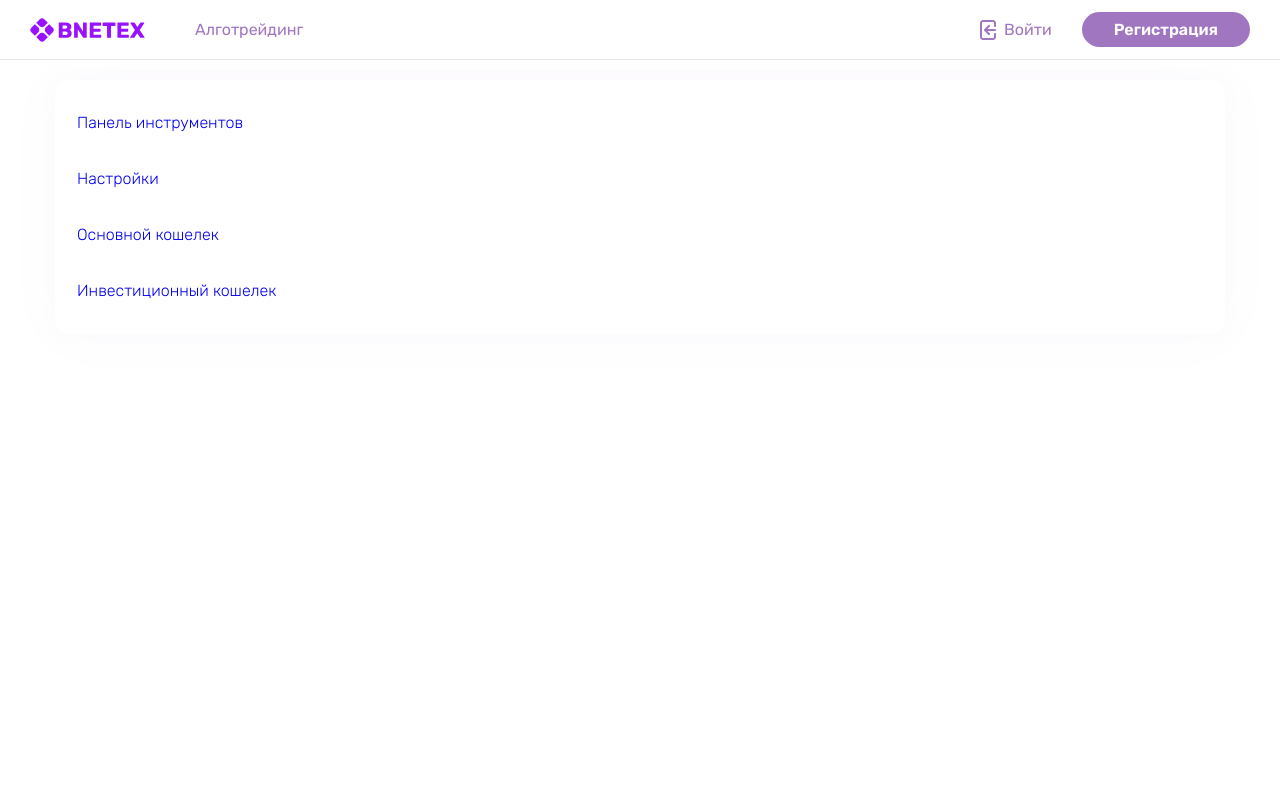
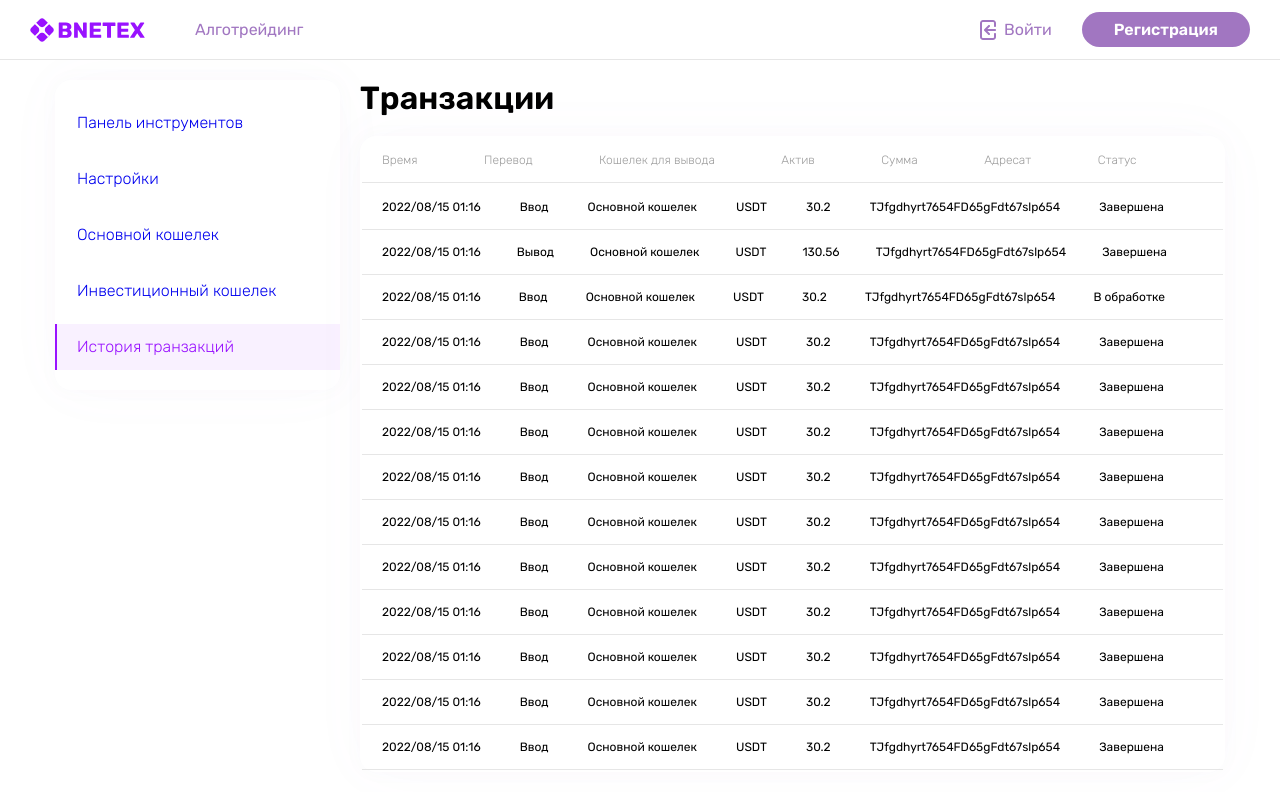
Before and after one commit to Uxa9/bnetex, a React (Create React App) app in the folder bnetex-new/: page /dashboard/transactions in a window 1280 px wide. Shown: the top 792 px of the page. Built offline with nearby package versions, Linux system fonts and the light colour scheme; what react-localization would draw is missing.

Commit message:
basic transactions table

```diff
--- a/bnetex-new/package.json
+++ b/bnetex-new/package.json
@@ -6,6 +6,7 @@
     "apexcharts": "^3.35.4",
     "axios": "^0.27.2",
     "classnames": "^2.3.1",
+    "date-fns": "^2.29.3",
     "react": "17.0.2",
     "react-apexcharts": "^1.4.0",
     "react-dom": "17.0.2",
--- /dev/null
+++ b/bnetex-new/src/lib/types/cryptoTransactionItem.ts
@@ -0,0 +1,9 @@
+export interface CryptoTransactionItemType {
+    date: Date,
+    type: 'Withdrawal' | 'Income',
+    wallet: string,
+    coin: string,
+    amount: number,
+    destination: string,
+    status: 'Confirmed' | 'Processing',
+}
--- /dev/null
+++ b/bnetex-new/src/lib/utils/formatDate.ts
@@ -0,0 +1,3 @@
+import { format } from 'date-fns';
+
+export const formatDate = (date: Date, showTime?: boolean) => format(date, `yyyy/MM/dd${ showTime ? ' HH:mm': ''}`);
--- a/bnetex-new/src/modules/Auth/Login/login.tsx
+++ b/bnetex-new/src/modules/Auth/Login/login.tsx
@@ -3,7 +3,7 @@ import { useActions } from 'lib/hooks/useActionCreators';
 import { useToast } from 'lib/hooks/useToast';
 import { Button, Input } from 'lib/ui-kit';
 import { emailValidation, requiredValidation } from 'lib/utils/hookFormValidation';
-import { useEffect, useState } from 'react';
+import { useState } from 'react';
 import { useForm } from 'react-hook-form';
 import FormCard from '../FormCard/formCard';
 import styles from './login.module.scss';
--- a/bnetex-new/src/modules/Dashboard/dashboard.tsx
+++ b/bnetex-new/src/modules/Dashboard/dashboard.tsx
@@ -3,7 +3,7 @@ import { useEffect, useState } from 'react';
 import { Link, Outlet } from 'react-router-dom';
 import styles from './dashboard.module.scss';
 
-type activeSectionType = 'tools' | 'settings' | 'wallet/main' | 'wallet/futures' | 'wallet/investor';
+type activeSectionType = 'tools' | 'settings' | 'wallet/main' | 'wallet/futures' | 'wallet/investor' | 'transactions';
 
 interface dashboardSection{
     link: activeSectionType,
@@ -30,6 +30,10 @@ const dashboardSections: dashboardSection[] = [
     {
         link: 'wallet/investor',
         title: 'Инвестиционный кошелек',
+    },
+    {
+        link: 'transactions',
+        title: 'История транзакций',
     },
 ];
 
--- /dev/null
+++ b/bnetex-new/src/modules/Dashboard/transactions/cryptoTransactionItem/cryptoTransactionItem.tsx
@@ -0,0 +1,51 @@
+import classNames from 'classnames';
+import { CryptoTransactionItemType } from 'lib/types/cryptoTransactionItem';
+import { formatDate } from 'lib/utils/formatDate';
+import styles from './cryptoTransactionItem.module.scss';
+
+interface CryptoTransactionItemProps{
+    item: CryptoTransactionItemType,
+}
+
+const mapType = (element: CryptoTransactionItemType['type']) => {
+    return (
+        <td
+            className={classNames(styles['item-type'],
+                styles[`item-type--${element}`]
+            )}
+        >
+            {element === 'Income' ? 'Ввод' : 'Вывод'}
+        </td>
+    );
+};
+
+const mapStatus = (element: CryptoTransactionItemType['status']) => {
+    return (
+        <td
+            className={classNames(styles['item-status'],
+                styles[`item-status--${element}`]
+            )}
+        >
+            {element === 'Confirmed' ? 'Завершена' : 'В обработке'}
+        </td>
+    );
+};
+
+const CryptoTransactionItem = (props: CryptoTransactionItemProps) => {
+    const { item } = props;
+
+    return(
+        <>
+            <td>{formatDate(item.date, true)}</td>
+            {mapType(item.type)}
+            <td>{item.wallet}</td>
+            <td>{item.coin}</td>
+            <td>{item.amount}</td>
+            <td className={styles['item-destination']}>{item.destination}</td>
+            {mapStatus(item.status)}
+            <td></td>
+        </>
+    );
+};
+
+export default CryptoTransactionItem;
--- /dev/null
+++ b/bnetex-new/src/modules/Dashboard/transactions/transactions.module.scss
@@ -0,0 +1,30 @@
+@import 'styles/mixins.scss';
+@import 'styles/variables.scss';
+
+.transactions {
+    @include column-flex(20px);
+    width: 100%;
+}
+
+.transactions-table {
+    font-size: 12px;
+    width: 100%;
+
+    &__header-row {
+        color: $grayText;
+        padding: 0 0;
+
+        th {
+            font-weight: 300;
+        }
+    }
+
+    &__row {
+        display: flex;
+        column-gap: 20px;
+        justify-content: space-between;
+        justify-items: start;
+        border-bottom: 1px solid $grayBorder;
+        padding: 16px 20px;
+    }
+}
--- /dev/null
+++ b/bnetex-new/src/modules/Dashboard/transactions/transactions.tsx
@@ -0,0 +1,168 @@
+import classNames from 'classnames';
+import { CryptoTransactionItemType } from 'lib/types/cryptoTransactionItem';
+import CryptoTransactionItem from './cryptoTransactionItem/cryptoTransactionItem';
+import styles from './transactions.module.scss';
+
+const blankTransactions: CryptoTransactionItemType[] = [
+    {
+        date: new Date(),
+        type: 'Income',
+        wallet: 'Основной кошелек',
+        coin: 'USDT',
+        amount: 30.2,
+        destination: 'TJfgdhyrt7654FD65gFdt67slp654',
+        status: 'Confirmed',
+    },
+    {
+        date: new Date(),
+        type: 'Withdrawal',
+        wallet: 'Основной кошелек',
+        coin: 'USDT',
+        amount: 130.56,
+        destination: 'TJfgdhyrt7654FD65gFdt67slp654',
+        status: 'Confirmed',
+    },
+    {
+        date: new Date(),
+        type: 'Income',
+        wallet: 'Основной кошелек',
+        coin: 'USDT',
+        amount: 30.2,
+        destination: 'TJfgdhyrt7654FD65gFdt67slp654',
+        status: 'Processing',
+    },
+    {
+        date: new Date(),
+        type: 'Income',
+        wallet: 'Основной кошелек',
+        coin: 'USDT',
+        amount: 30.2,
+        destination: 'TJfgdhyrt7654FD65gFdt67slp654',
+        status: 'Confirmed',
+    },
+    {
+        date: new Date(),
+        type: 'Income',
+        wallet: 'Основной кошелек',
+        coin: 'USDT',
+        amount: 30.2,
+        destination: 'TJfgdhyrt7654FD65gFdt67slp654',
+        status: 'Confirmed',
+    },
+    {
+        date: new Date(),
+        type: 'Income',
+        wallet: 'Основной кошелек',
+        coin: 'USDT',
+        amount: 30.2,
+        destination: 'TJfgdhyrt7654FD65gFdt67slp654',
+        status: 'Confirmed',
+    },
+    {
+        date: new Date(),
+        type: 'Income',
+        wallet: 'Основной кошелек',
+        coin: 'USDT',
+        amount: 30.2,
+        destination: 'TJfgdhyrt7654FD65gFdt67slp654',
+        status: 'Confirmed',
+    },
+    {
+        date: new Date(),
+        type: 'Income',
+        wallet: 'Основной кошелек',
+        coin: 'USDT',
+        amount: 30.2,
+        destination: 'TJfgdhyrt7654FD65gFdt67slp654',
+        status: 'Confirmed',
+    },
+    {
+        date: new Date(),
+        type: 'Income',
+        wallet: 'Основной кошелек',
+        coin: 'USDT',
+        amount: 30.2,
+        destination: 'TJfgdhyrt7654FD65gFdt67slp654',
+        status: 'Confirmed',
+    },
+    {
+        date: new Date(),
+        type: 'Income',
+        wallet: 'Основной кошелек',
+        coin: 'USDT',
+        amount: 30.2,
+        destination: 'TJfgdhyrt7654FD65gFdt67slp654',
+        status: 'Confirmed',
+    },
+    {
+        date: new Date(),
+        type: 'Income',
+        wallet: 'Основной кошелек',
+        coin: 'USDT',
+        amount: 30.2,
+        destination: 'TJfgdhyrt7654FD65gFdt67slp654',
+        status: 'Confirmed',
+    },
+    {
+        date: new Date(),
+        type: 'Income',
+        wallet: 'Основной кошелек',
+        coin: 'USDT',
+        amount: 30.2,
+        destination: 'TJfgdhyrt7654FD65gFdt67slp654',
+        status: 'Confirmed',
+    },
+    {
+        date: new Date(),
+        type: 'Income',
+        wallet: 'Основной кошелек',
+        coin: 'USDT',
+        amount: 30.2,
+        destination: 'TJfgdhyrt7654FD65gFdt67slp654',
+        status: 'Confirmed',
+    },
+];
+
+const Transactions = () => {
+
+    return(
+        <div className={styles.transactions}>
+            <h3>Транзакции</h3>
+            <table className={classNames(styles['transactions-table'], 'card')}>
+                <thead>
+                    <tr className={classNames(styles['transactions-table__row'],
+                        styles['transactions-table__header-row']
+                    )}
+                    >
+                        <th>Время</th>
+                        <th>Перевод</th>
+                        <th>Кошелек для вывода</th>
+                        <th>Актив</th>
+                        <th>Сумма</th>
+                        <th>Адресат</th>
+                        <th>Статус</th>
+                        <th></th>
+                    </tr>
+                </thead>
+                <tbody>
+                    {
+                        blankTransactions.map((transaction: CryptoTransactionItemType, index: number) => {
+                            return(
+                                <tr
+                                    className={styles['transactions-table__row']}
+                                    key={index}
+                                >
+                                    <CryptoTransactionItem
+                                        item={transaction}
+                                    />
+                                </tr>
+                            );
+                        })
+                    }
+                </tbody>
+            </table>
+        </div>
+    );
+};
+
+export default Transactions;
--- a/bnetex-new/src/routes/appRoutes.tsx
+++ b/bnetex-new/src/routes/appRoutes.tsx
@@ -13,6 +13,7 @@ import InvestorWallet from 'modules/Dashboard/investorWallet/investorWallet';
 import * as Registration from 'modules/Registration/index';
 import AuthLayout from 'modules/Auth/authLayout';
 import Login from 'modules/Auth/Login/login';
+import Transactions from 'modules/Dashboard/transactions/transactions';
 
 const AppRoutes = () => {
 
@@ -40,7 +41,7 @@ const AppRoutes = () => {
                     <Route path='wallet/main' element={<MainWallet />} />
                     {/* <Route path='wallet/futures' element={<FuturesWallet />} /> */}
                     <Route path='wallet/investor' element={<InvestorWallet />} />
-                    <Route path='transactions' />
+                    <Route path='transactions' element={<Transactions />} />
                 </Route>
                 <Route path={AUTH} element={<AuthLayout />}>
                     <Route index element={<Navigate to={LOGIN} />}></Route>
```
Also changed, not shown: bnetex-new/src/modules/Dashboard/transactions/cryptoTransactionItem/cryptoTransactionItem.module.scss (added), 1 other file (tests, documents, lock files or other folders).
